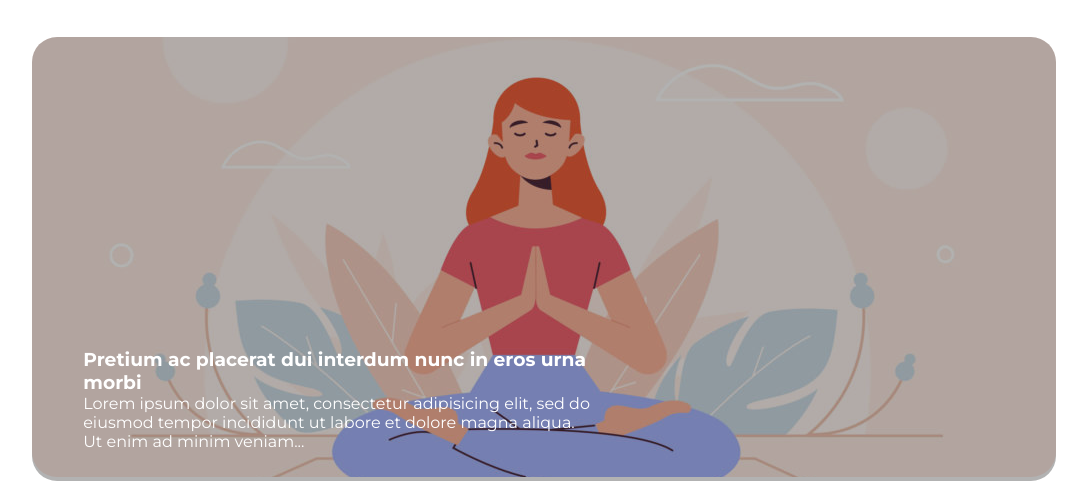
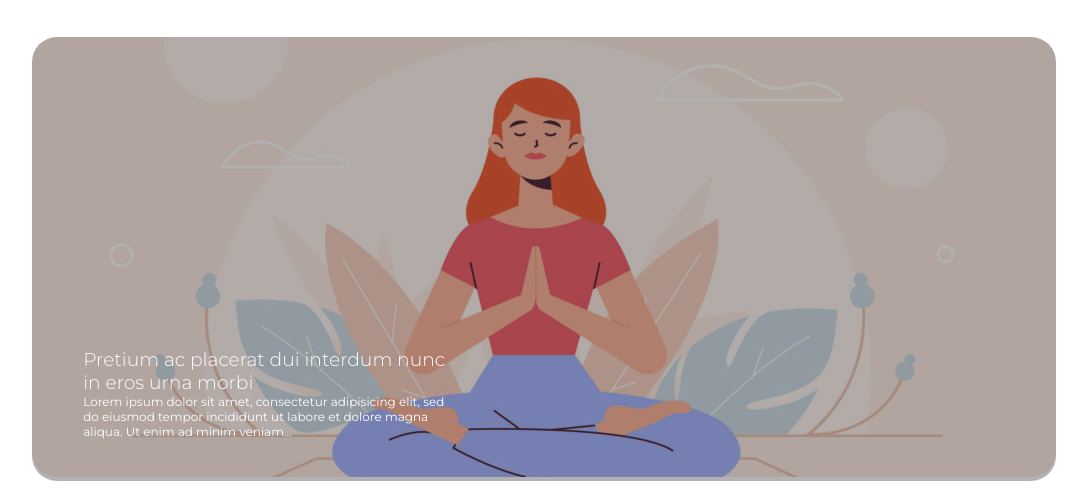
Before and after one commit to grecomatteo86/htmlcss-wp, a plain HTML site: page index.html in a window 1280 px wide. Shown: the part 124-622 px from the top of the page, without its empty margins (96-1183 px from the left). Drawn offline with Linux system fonts and the light colour scheme.

Commit message:
header_hero_fixes commit

```diff
--- a/css/style.css
+++ b/css/style.css
@@ -60,11 +60,19 @@ li a{
 }
 
 .hero_box_text{
-  width: 50%;
+  width: 36%;
   position: absolute;
   top: 70%;
   left: 5%;
   color: white;
+}
+
+.hero_box_text .hero_title{
+  font-weight: lighter;
+}
+
+.hero_box_text .hero_paragraph{
+  font-size: 12px;
 }
 /*/hero*/
 
```
